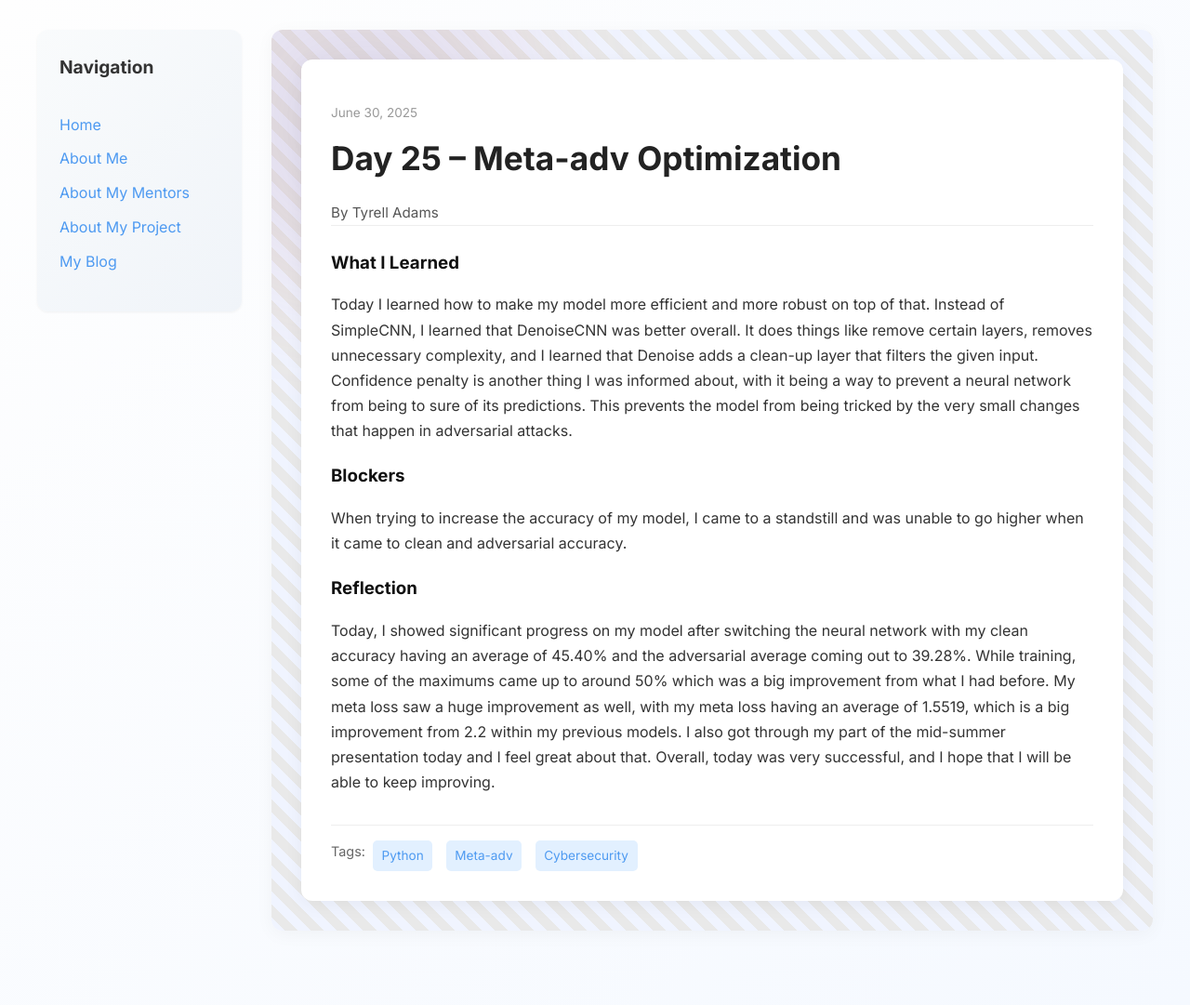
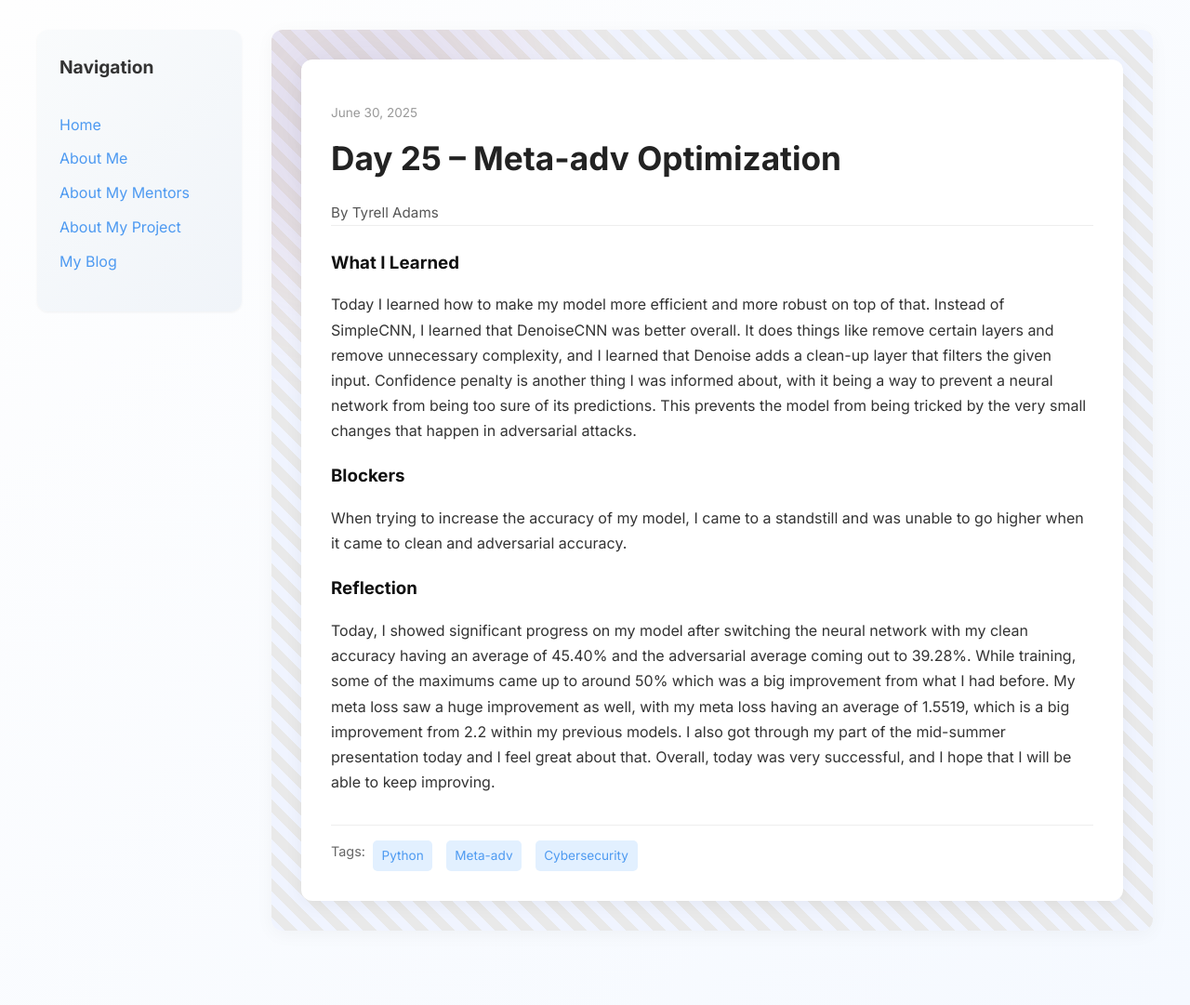
Before and after one commit to Tyrell-Adams/Tyrell-Adams.github.io, a Jekyll site: the page built from _posts/2025-06-30-day-25.md, in a window 1280 px wide. Shown: the whole page at 93% size. Built offline with Jekyll 4.4.1, drawn with Linux system fonts in a browser that asks for light colours.

Commit message:
Update 2025-06-30-day-25.md

```diff
--- a/_posts/2025-06-30-day-25.md
+++ b/_posts/2025-06-30-day-25.md
@@ -7,7 +7,7 @@ permalink: /day25.html
 tags: ["Python", "Meta-adv", "Cybersecurity"]
 
 what_i_learned: |
-  Today I learned how to make my model more efficient and more robust on top of that. Instead of SimpleCNN, I learned that DenoiseCNN was better overall. It does things like remove certain layers, removes unnecessary complexity, and I learned that Denoise adds a clean-up layer that filters the given input. Confidence penalty is another thing I was informed about, with it being a way to prevent a neural network from being to sure of its predictions. This prevents the model from being tricked by the very small changes that happen in adversarial attacks.
+  Today I learned how to make my model more efficient and more robust on top of that. Instead of SimpleCNN, I learned that DenoiseCNN was better overall. It does things like remove certain layers and remove unnecessary complexity, and I learned that Denoise adds a clean-up layer that filters the given input. Confidence penalty is another thing I was informed about, with it being a way to prevent a neural network from being too sure of its predictions. This prevents the model from being tricked by the very small changes that happen in adversarial attacks.
 blockers: |
   When trying to increase the accuracy of my model, I came to a standstill and was unable to go higher when it came to clean and adversarial accuracy.
 reflection: |
```
